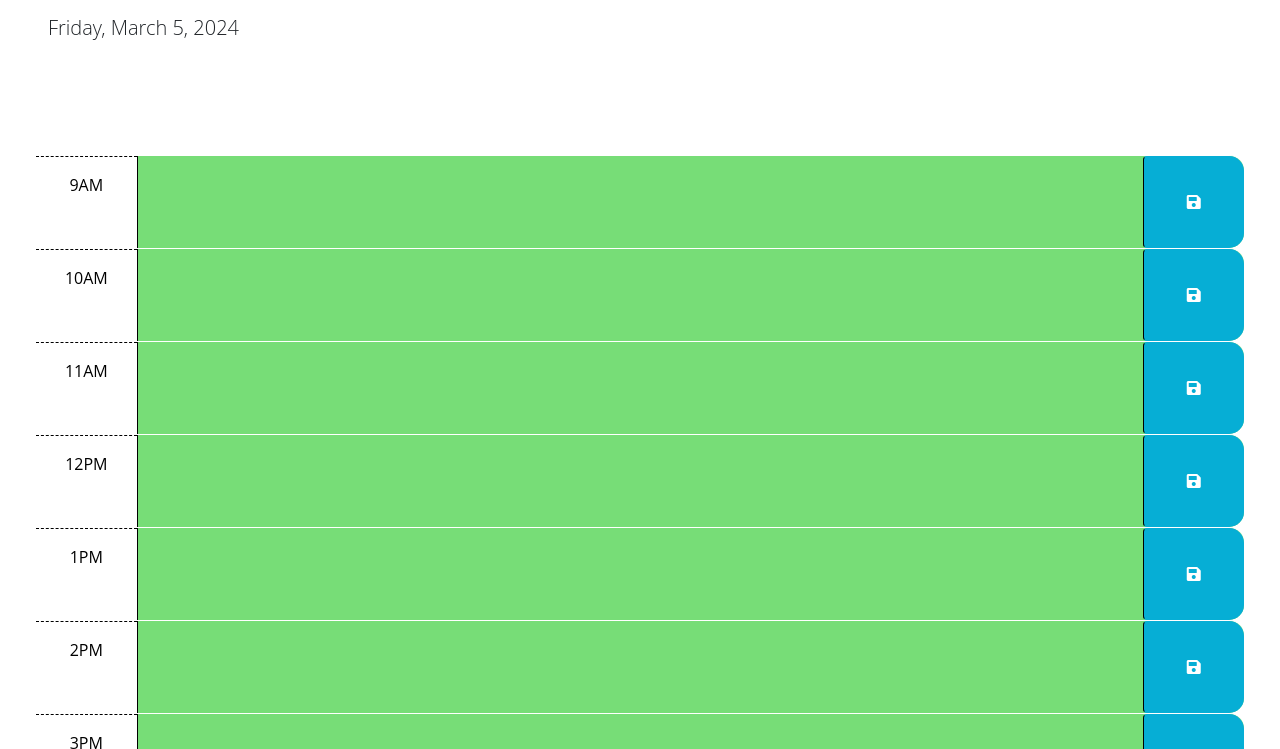
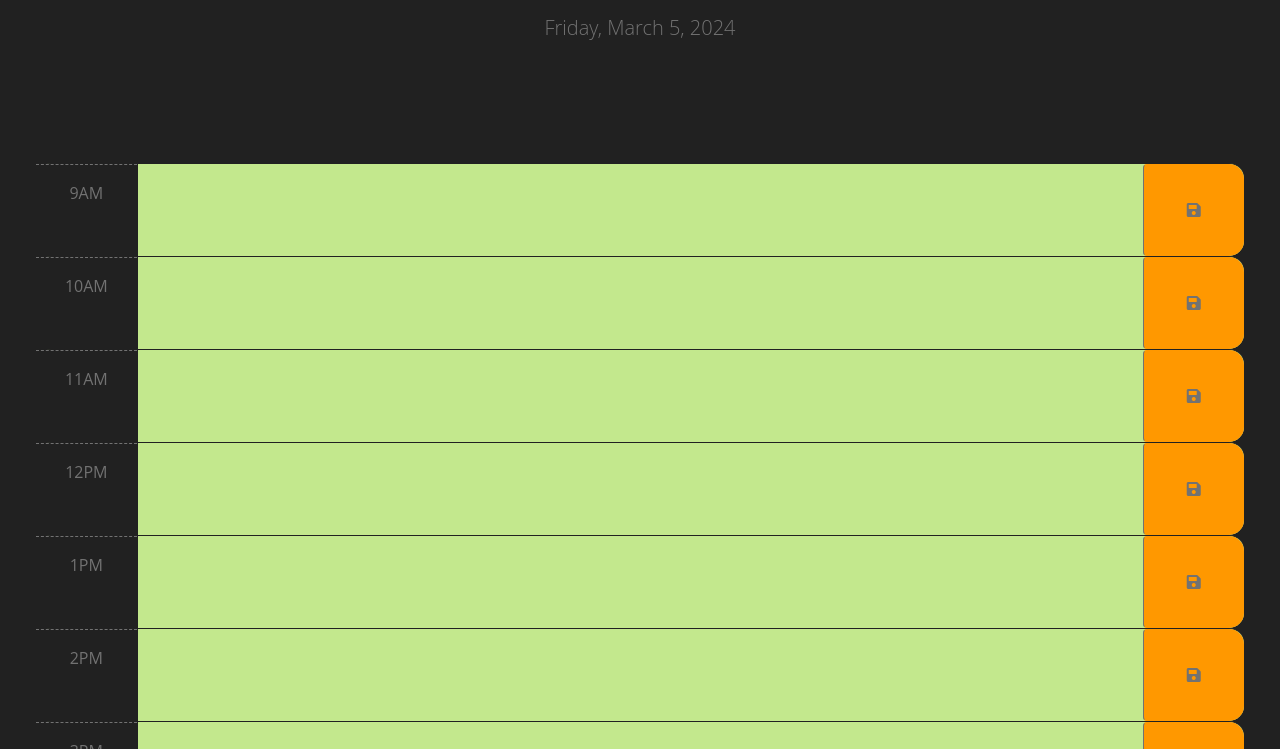
Before and after one commit to jordanchives/work-day-scheduler, a plain HTML site: page index.html in a window 1280 px wide. Shown: the part 166-915 px from the top of the page. Drawn offline with nearby package versions, Linux system fonts and the light colour scheme.

Commit message:
added styling for a dark theme in style.css

```diff
--- a/assets/script.js
+++ b/assets/script.js
@@ -30,13 +30,12 @@ $(function () {
   //
   for (let i = 9; i <= 17; i++) {
     const currentTime  = dayjs().hour();
-    // const hour =
     if(i < currentTime) {
       $('#hour-' + i.toString()).addClass('past');
     } else if(i > currentTime) {
       $('#hour-' + i.toString()).addClass('future');
     } else {
-        $('#hour-' + i.toString()).addClass('present');
+        $('#hour-' + i.toString() + ' .description').addClass('present');
     }
   }
   $('textarea').each(function (i) {
--- a/assets/style.css
+++ b/assets/style.css
@@ -1,14 +1,16 @@
 body {
   font-family: 'Open Sans', sans-serif;
   font-size: 16px;
+  background-color: #212121;
+  color: #727272;
 }
 
 textarea {
   background: transparent;
   border: none;
   resize: none;
-  color: #000000;
-  border-left: 1px solid black;
+  color: #727272;
+  border-left: 1px solid #212121;
   padding: 10px;
 }
 
@@ -21,36 +23,36 @@ textarea {
 }
 
 .row {
-  border-top: 1px solid white;
+  border-top: 1px solid #212121;
 }
 
 .hour {
-  background-color: #ffffff;
-  color: #000000;
-  border-top: 1px dashed #000000;
+  background-color: #212121;
+  border-top: 1px dashed #727272;
 }
 
 .past {
-  background-color: #d3d3d3;
-  color: white;
+  background-color: #3F3F3F;
 }
 
 .present {
-  background-color: #ff6961;
-  color: white;
+  background-color: #f07178;
 }
 
 .future {
-  background-color: #77dd77;
-  color: white;
+  background-color: #c3e88d;
 }
 
 .saveBtn {
-  border-left: 1px solid black;
+  border-left: 1px solid #727272;
   border-top-right-radius: 15px;
   border-bottom-right-radius: 15px;
-  background-color: #06aed5;
-  color: white;
+  background-color: #FF9800;
+  color: #727272;
+}
+
+.saveBtn:hover {
+  color:#212121;
 }
 
 .saveBtn i:hover {
--- a/index.html
+++ b/index.html
@@ -15,14 +15,13 @@
 </head>
 
 <body>
-  <header class="p-5 mb-4">
+  <header class="p-5 mb-4 text-center">
     <h1 class="display-3">Work Day Scheduler</h1>
     <p class="lead">A simple calendar app for scheduling your work day</p>
-    <p id="currentDay" class="lead"></p>
-
-    <section class="text-center" id="announce">Task saved</section>
+    <p id="currentDay" class="lead">Today</p>
+    <h5 class="text-center" id="announce">Task saved</h5>
   </header>
-  <div class="container-fluid px-5">
+  <div class="container-fluid px-5 text-center">
     <div id="hour-9" class="row time-block">
       <div class="col-2 col-md-1 hour text-center py-3">9AM</div>
       <textarea class="col-8 col-md-10 description" rows="3"> </textarea>
```
